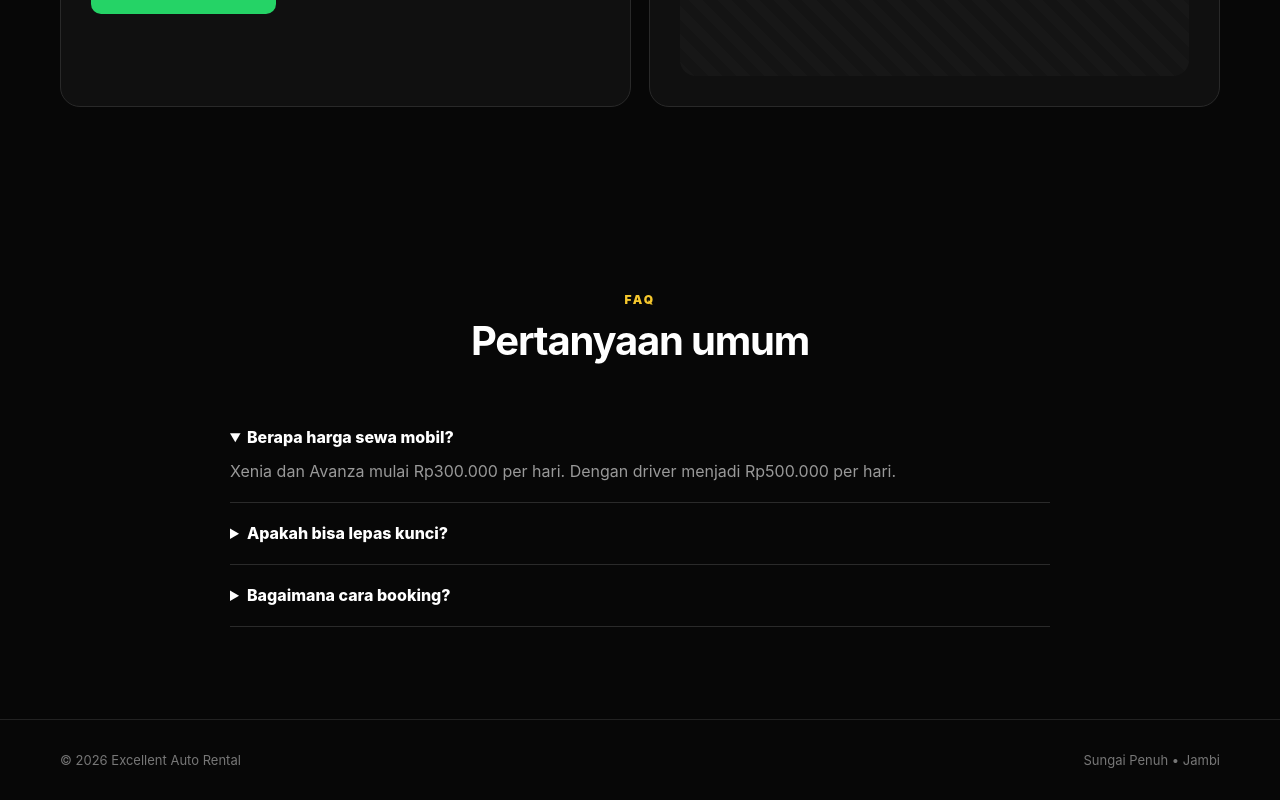
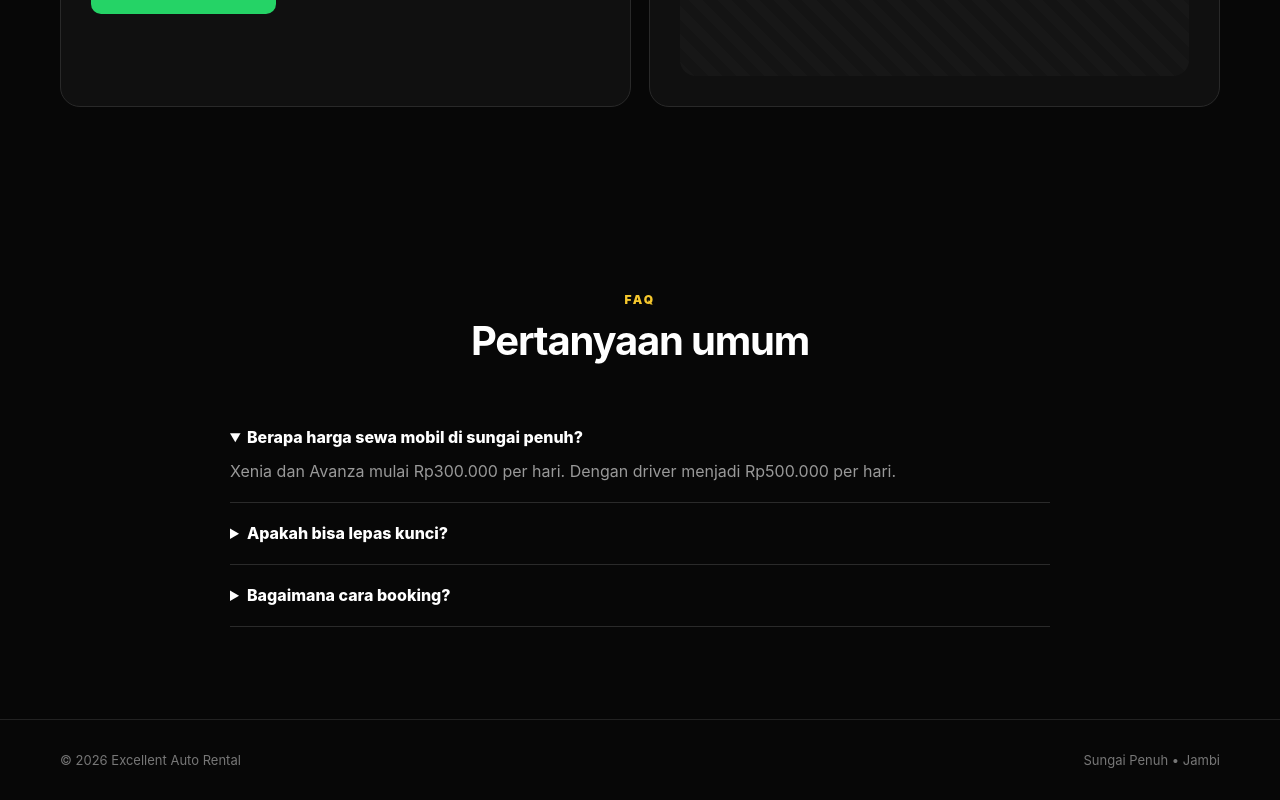
Before and after one commit to excellentautorental/excellent-auto-rental, a plain HTML site: page index.html in a window 1280 px wide. Shown: the part 3515-4315 px from the top of the page. Drawn offline with Linux system fonts and the light colour scheme.

Commit message:
Update index.html

```diff
--- a/index.html
+++ b/index.html
@@ -91,7 +91,7 @@ footer{border-top:1px solid #222;padding:30px 0;color:#777;font-size:13px}.foot{
 </div></div></section>
 
 <section><div class="container"><div class="section-head"><div class="eyebrow">FAQ</div><h2>Pertanyaan umum</h2></div><div class="faq">
-<details open><summary>Berapa harga sewa mobil?</summary><p>Xenia dan Avanza mulai Rp300.000 per hari. Dengan driver menjadi Rp500.000 per hari.</p></details>
+<details open><summary>Berapa harga sewa mobil di sungai penuh?</summary><p>Xenia dan Avanza mulai Rp300.000 per hari. Dengan driver menjadi Rp500.000 per hari.</p></details>
 <details><summary>Apakah bisa lepas kunci?</summary><p>Ya, tersedia pilihan lepas kunci maupun dengan driver. Persyaratan dan ketersediaan dikonfirmasi saat booking.</p></details>
 <details><summary>Bagaimana cara booking?</summary><p>Isi form booking di website, lalu kirim detailnya melalui WhatsApp 0852-9593-7821 untuk konfirmasi.</p></details>
 </div></div></section>
```
